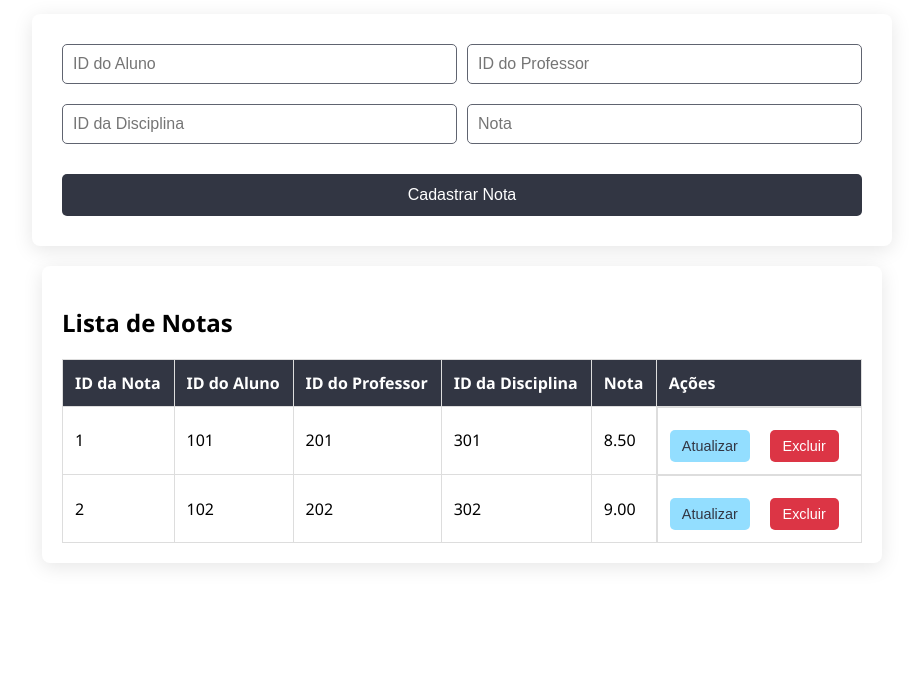
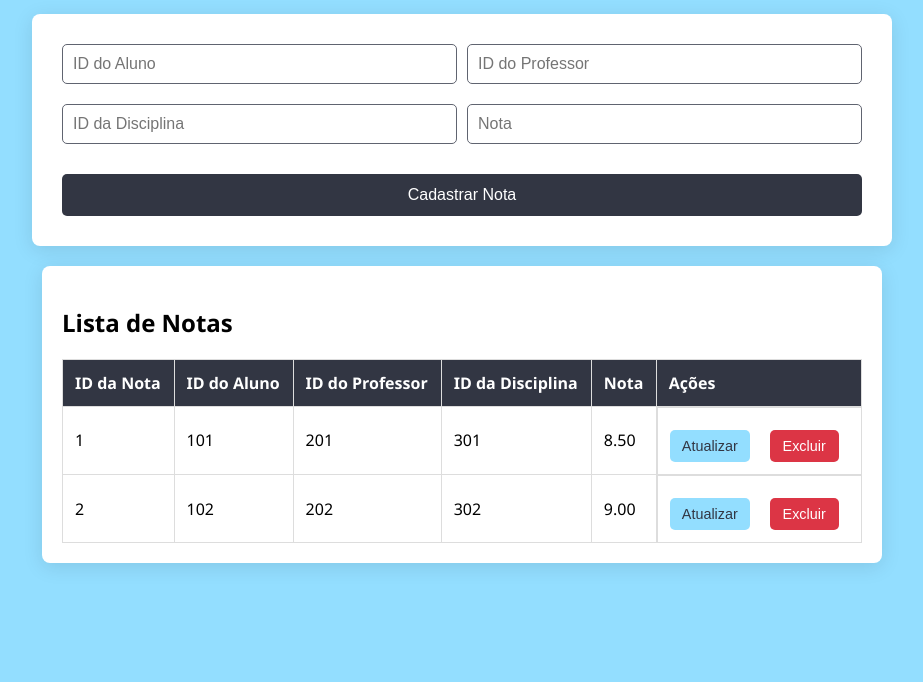
Before and after one commit to Auriacarvalho/Casa-da-Musica, a website: page Notas.html in a window 1280 px wide. Shown: the part 118-800 px from the top of the page, without its empty margins (178-1101 px from the left). Drawn offline with Linux system fonts and the light colour scheme.

Commit message:
Update Notas.html

```diff
--- a/Notas.html
+++ b/Notas.html
@@ -7,7 +7,7 @@
     <style>
         body {
             font-family: 'Segoe UI', Tahoma, Geneva, Verdana, sans-serif;
-            background-color: ##93deff; /* Fundo do corpo */
+            background-color: #93deff; /* Fundo do corpo */
             margin: 0;
             padding: 20px;
         }
```
